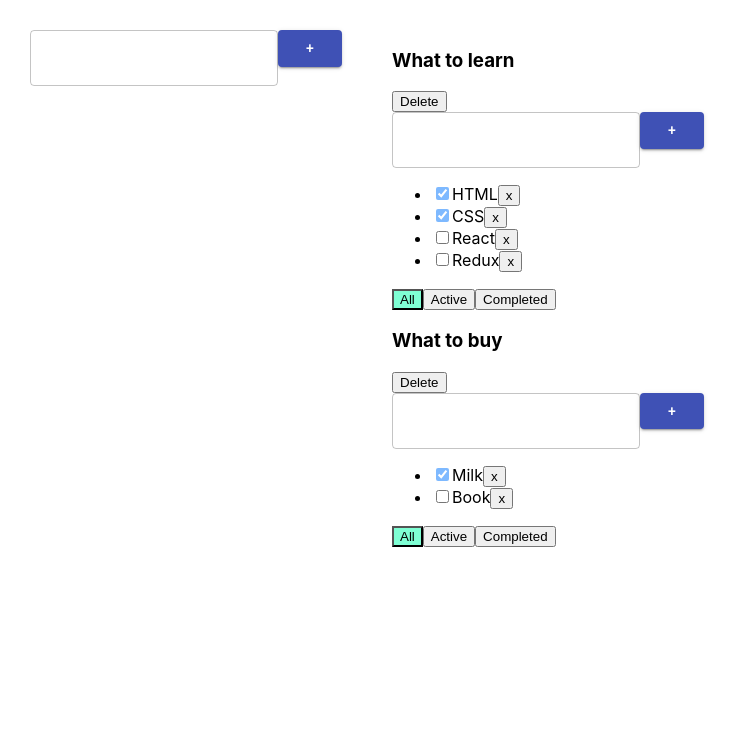
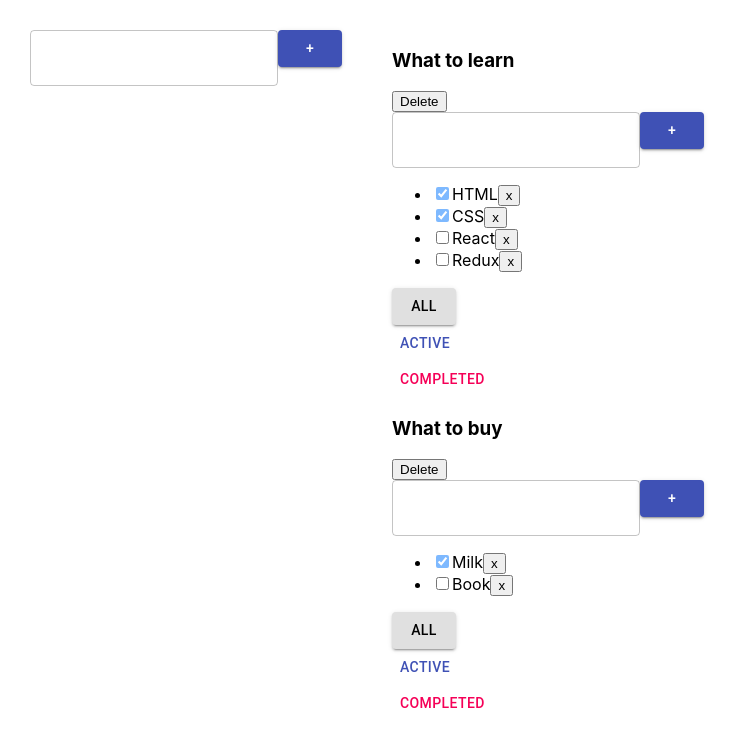
Before and after one commit to Miahri/todolist-with-viktor, a React (Create React App) app: page / in a window 1280 px wide. Shown: the top 746 px of the page, without its empty margins (0-738 px from the left). Built offline with nearby package versions, Linux system fonts and the light colour scheme.

Commit message:
added new component filter button and usedhook usecallback with hoc memo

```diff
--- a/src/AddItemForm.tsx
+++ b/src/AddItemForm.tsx
@@ -6,6 +6,8 @@ type AddItemFormProps = {
 }
 
 export const AddItemForm = memo((props: AddItemFormProps) => {
+    console.log("AdItemForm");
+
     const [inputValue, setValue] = useState('');
     const [error, setError] = useState<null | string>(null);
 
--- a/src/EditableSpan.tsx
+++ b/src/EditableSpan.tsx
@@ -7,6 +7,8 @@ type EditableSpanProps = {
 }
 
 export const EditableSpan = memo((props: EditableSpanProps) => {
+    console.log("EditableSpan");
+
     let [editMode, setEditMode] = useState(false);
     let [inputValue, setValue] = useState('');
 
--- /dev/null
+++ b/src/FilterButton.tsx
@@ -0,0 +1,27 @@
+import React, {memo, useCallback} from 'react';
+import {Button} from "@material-ui/core";
+
+type FilterButtonType = {
+    name: 'All' | 'Active' | 'Completed'
+    variant: 'contained' | 'text'
+    color: 'inherit' | 'primary' | 'secondary'
+    changeFilter: () => void
+}
+
+export const FilterButton = memo((props: FilterButtonType) => {
+    console.log('FilterButton');
+
+    const onChangeFilter = useCallback(() => {
+        props.changeFilter();
+    }, [props.changeFilter])
+
+    return (
+        <div>
+            <Button variant={props.variant}
+                    color={props.color}
+                    onClick={onChangeFilter}>
+                {props.name}
+            </Button>
+        </div>
+    );
+});
--- a/src/TodolistWithRedux.tsx
+++ b/src/TodolistWithRedux.tsx
@@ -6,6 +6,7 @@ import {useDispatch, useSelector} from "react-redux";
 import {AppRootStateType} from "./state/store";
 import {changeFilterAC, changeTodolistTitleAC, removeTodolistAC} from "./state/todolist-reducer";
 import {addTaskAC, changeTaskStatusAC, changeTaskTitleAC, removeTaskAC} from "./state/tasks-reducer";
+import {FilterButton} from "./FilterButton";
 
 export type TaskType = {
     id: string
@@ -20,6 +21,8 @@ type TodolistPropsType = {
 }
 
 export const TodolistWithRedux = memo((props: TodolistPropsType) => {
+    console.log("Todolist");
+
     let tasks = useSelector<AppRootStateType, Array<TaskType>>(state => state.tasks[props.id]);
     let dispatch = useDispatch();
 
@@ -27,8 +30,16 @@ export const TodolistWithRedux = memo((props: TodolistPropsType) => {
         dispatch(addTaskAC(title, props.id))
     }, [dispatch]);
 
-    const changeFilter = useCallback((filter: FilterType) => {
-        dispatch(changeFilterAC(props.id, filter))
+    const changeFilterAll = useCallback(() => {
+        dispatch(changeFilterAC(props.id, 'all'))
+    }, [dispatch]);
+
+    const changeFilterActive = useCallback(() => {
+        dispatch(changeFilterAC(props.id, 'active'))
+    }, [dispatch]);
+
+    const changeFilterCompleted = useCallback(() => {
+        dispatch(changeFilterAC(props.id, 'completed'))
     }, [dispatch]);
 
     const onChangeTLTitle = useCallback((title: string) => {
@@ -75,15 +86,18 @@ export const TodolistWithRedux = memo((props: TodolistPropsType) => {
                 </ul>
             </div>
             <div>
-                <button className={props.filter === 'all' ? 'active-filter' : ''}
-                        onClick={() => changeFilter('all')}>All
-                </button>
-                <button className={props.filter === 'active' ? 'active-filter' : ''}
-                        onClick={() => changeFilter('active')}>Active
-                </button>
-                <button className={props.filter === 'completed' ? 'active-filter' : ''}
-                        onClick={() => changeFilter('completed')}>Completed
-                </button>
+                <FilterButton name={'All'}
+                              variant={props.filter === 'all' ? "contained" : 'text'}
+                              color={'inherit'}
+                              changeFilter={changeFilterAll} />
+                <FilterButton name={'Active'}
+                              variant={props.filter === 'active' ? "contained" : 'text'}
+                              color={'primary'}
+                              changeFilter={changeFilterActive} />
+                <FilterButton name={'Completed'}
+                              variant={props.filter === 'completed' ? "contained" : 'text'}
+                              color={'secondary'}
+                              changeFilter={changeFilterCompleted} />
             </div>
         </div>
     )
```
